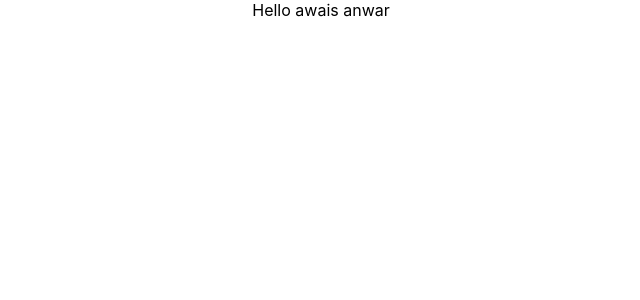
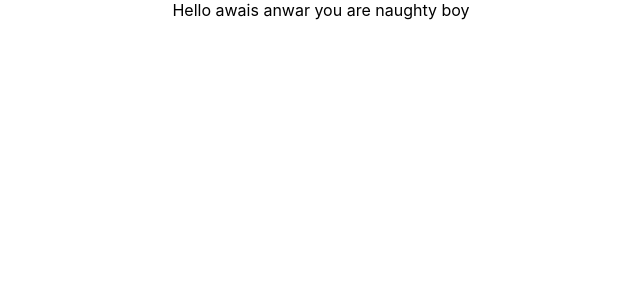
Before and after one commit to awaisanwar12/my-app, a React (Create React App) app: page / in a window 1280 px wide. Shown: the top 300 px of the page, without its empty margins (319-959 px from the left). Built offline with nearby package versions, Linux system fonts and the light colour scheme.

Commit message:
added some goodness

```diff
--- a/src/App.js
+++ b/src/App.js
@@ -4,7 +4,7 @@ import './App.css';
 function App() {
   return (
     <div className="App">
-      Hello awais anwar
+      Hello awais anwar you are naughty boy
     </div>
   );
 }
```
Also changed, not shown: 1 other file (tests, documents, lock files or other folders).
